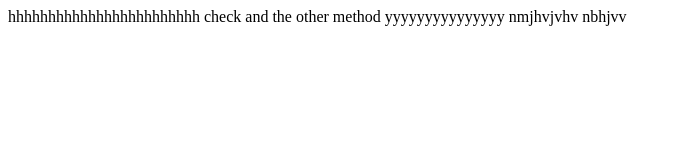
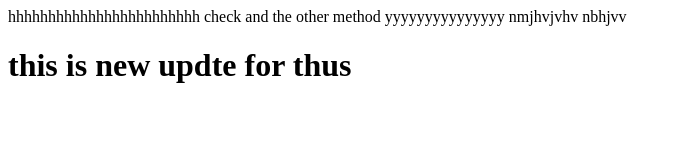
Before and after one commit to kntit85/DevopsTest, a plain HTML site: page index.html in a window 1280 px wide. Shown: the whole page, without its empty margins (0-681 px from the left). Drawn offline with Linux system fonts and the light colour scheme.

Commit message:
hxsjjhsv

```diff
--- a/index.html
+++ b/index.html
@@ -4,3 +4,4 @@ yyyyyyyyyyyyyyy
 nmjhvjvhv
 
 nbhjvv
+<h1>this is new updte for thus </h1>
```
